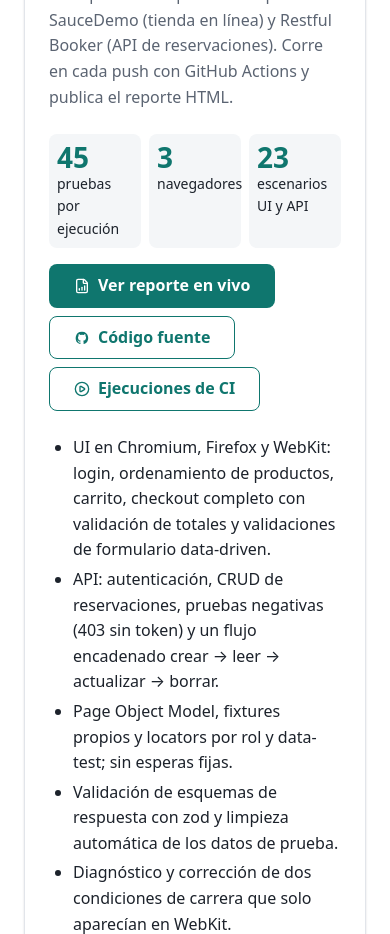
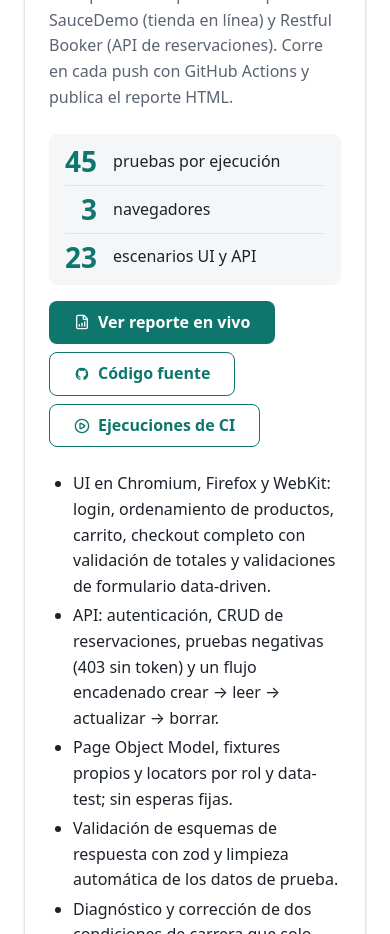
Before and after one commit to faedvelasco-ops/mi-portafolio, a React (Vite) app: page / in a window 390 px wide. Shown: the part 4300-5234 px from the top of the page. Built offline with nearby package versions, Linux system fonts and the light colour scheme; no server answers.

Commit message:
style(ui): stack Automation Lab figures vertically
- One soft container with thin dividers instead of three side-by-side boxes
- Number on the left (tabular, right-aligned) and the label on one line
- Same pattern on desktop and mobile; dl/dt/dd semantics unchanged

```diff
--- a/src/components/AutomationLab/AutomationLab.css
+++ b/src/components/AutomationLab/AutomationLab.css
@@ -67,39 +67,42 @@
   flex-shrink: 0;
 }
 
+/* Figures stacked vertically in one soft container: number on the left,
+   label on the right, rows separated by thin dividers. */
 .automation-lab__stats {
-  display: grid;
-  grid-template-columns: repeat(3, minmax(0, 1fr));
-  gap: var(--space-2);
   margin: 0;
+  padding: var(--space-1) var(--space-3);
+  background: var(--color-bg-alt);
+  border-radius: var(--radius);
 }
 
 .automation-lab__stat {
   display: flex;
-  flex-direction: column;
-  justify-content: flex-start;
-  background: var(--color-bg-alt);
-  border-radius: var(--radius);
-  padding: var(--space-3);
+  align-items: center;
+  gap: var(--space-3);
+  padding-block: var(--space-2);
 }
 
-@media (max-width: 600px) {
-  .automation-lab__stat {
-    padding: var(--space-2);
-  }
+.automation-lab__stat + .automation-lab__stat {
+  border-top: 1px solid var(--color-border);
 }
 
 .automation-lab__stat dd {
   order: -1;
+  flex-shrink: 0;
+  min-width: 2ch;
+  text-align: right;
   margin: 0;
   font-size: 1.75rem;
   font-weight: 700;
   line-height: 1.1;
   color: var(--color-accent);
+  font-variant-numeric: tabular-nums;
 }
 
 .automation-lab__stat dt {
-  font-size: var(--fs-sm);
+  font-size: var(--fs-base);
+  color: var(--color-text);
 }
 
 .automation-lab__highlights {
```
